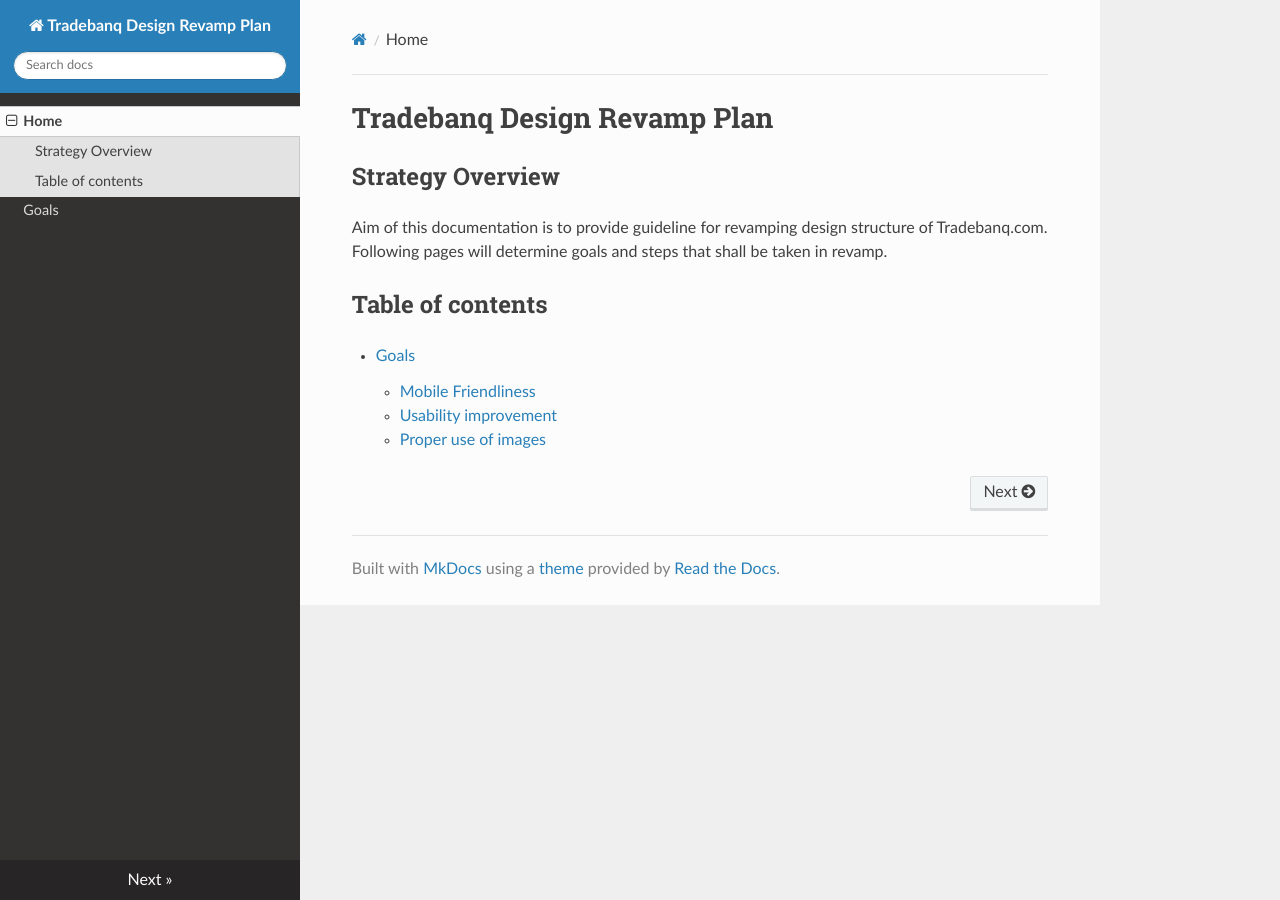
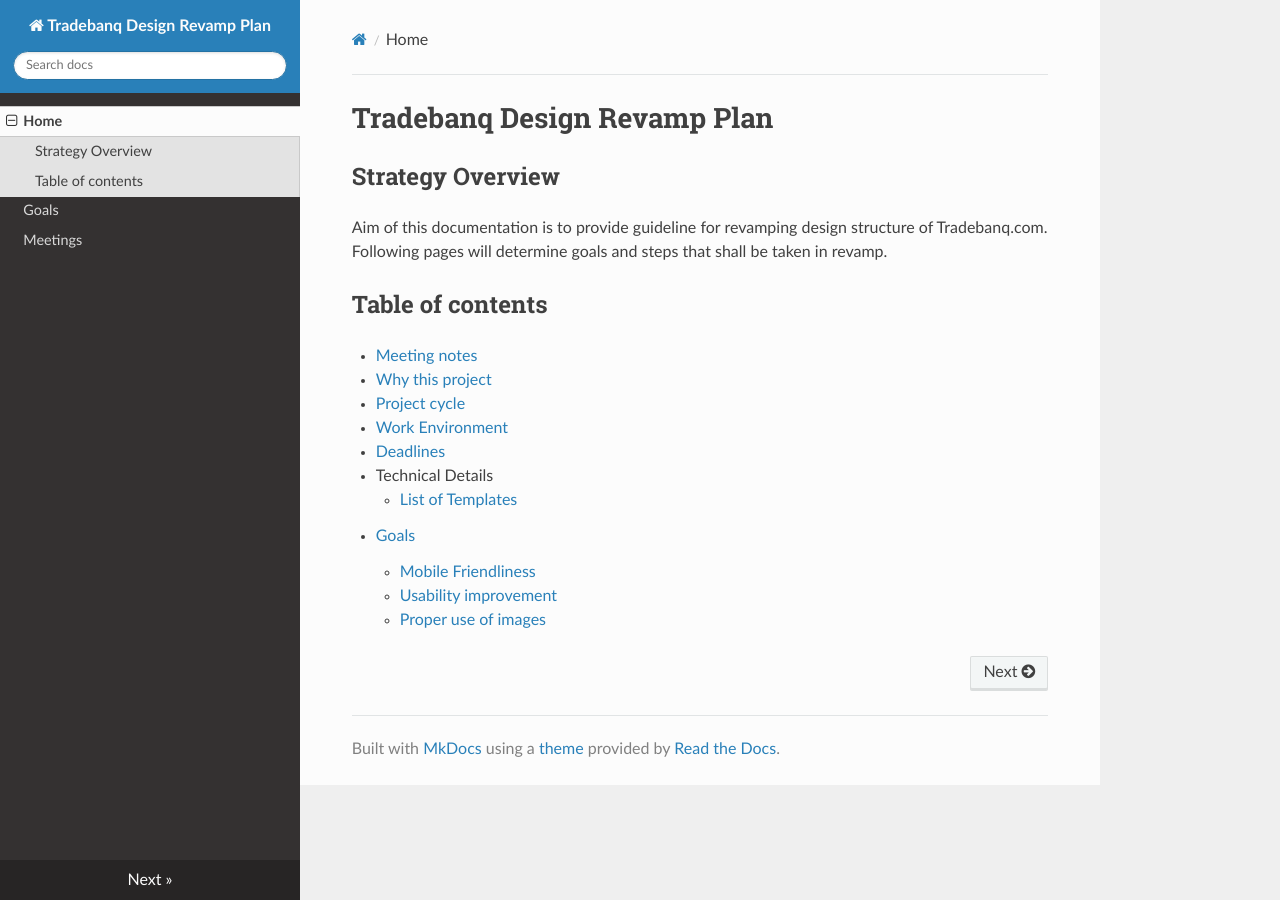
Before and after one commit to haisum/tradebanq.com.design, an MkDocs documentation site: the page built from docs/index.md, in a window 1280 px wide. Built offline with MkDocs 1.6.1, drawn with Linux system fonts in a browser that asks for light colours; nearby versions of some CDN libraries; old or Windows-style settings are respelled for this version of MkDocs.

Commit message:
Adding meeting notes for december 8th meeting

```diff
--- a/docs/index.md
+++ b/docs/index.md
@@ -5,6 +5,13 @@
 Aim of this documentation is to provide guideline for revamping design structure of Tradebanq.com. Following pages will determine goals and steps that shall be taken in revamp.
 
 ## Table of contents
+- [Meeting notes](meetings/)
+- [Why this project](meetings/#overview-of-problems-which-tradebanq-is-facing-now-and-why-this-project-was-initiated)
+- [Project cycle](meetings/#project-cycle)
+- [Work Environment](meetings/#work-environment)
+- [Deadlines](meetings/#deadlines)
+- Technical Details
+	- [List of Templates](meetings/#sections-and-main-templates-of-portal)
 - [Goals](goals/)
 	- [Mobile Friendliness](goals/#mobile-friendliness)
 	- [Usability improvement](goals/#usability-improvement)
--- a/mkdocs.yml
+++ b/mkdocs.yml
@@ -3,4 +3,5 @@ site_url:
 pages:
 - [index.md, Home]
 - [goals.md, Goals]
+- [meetings.md, Meetings]
 theme: readthedocs
```
Also changed, not shown: docs/meetings.md (added, +62 -0 lines).
